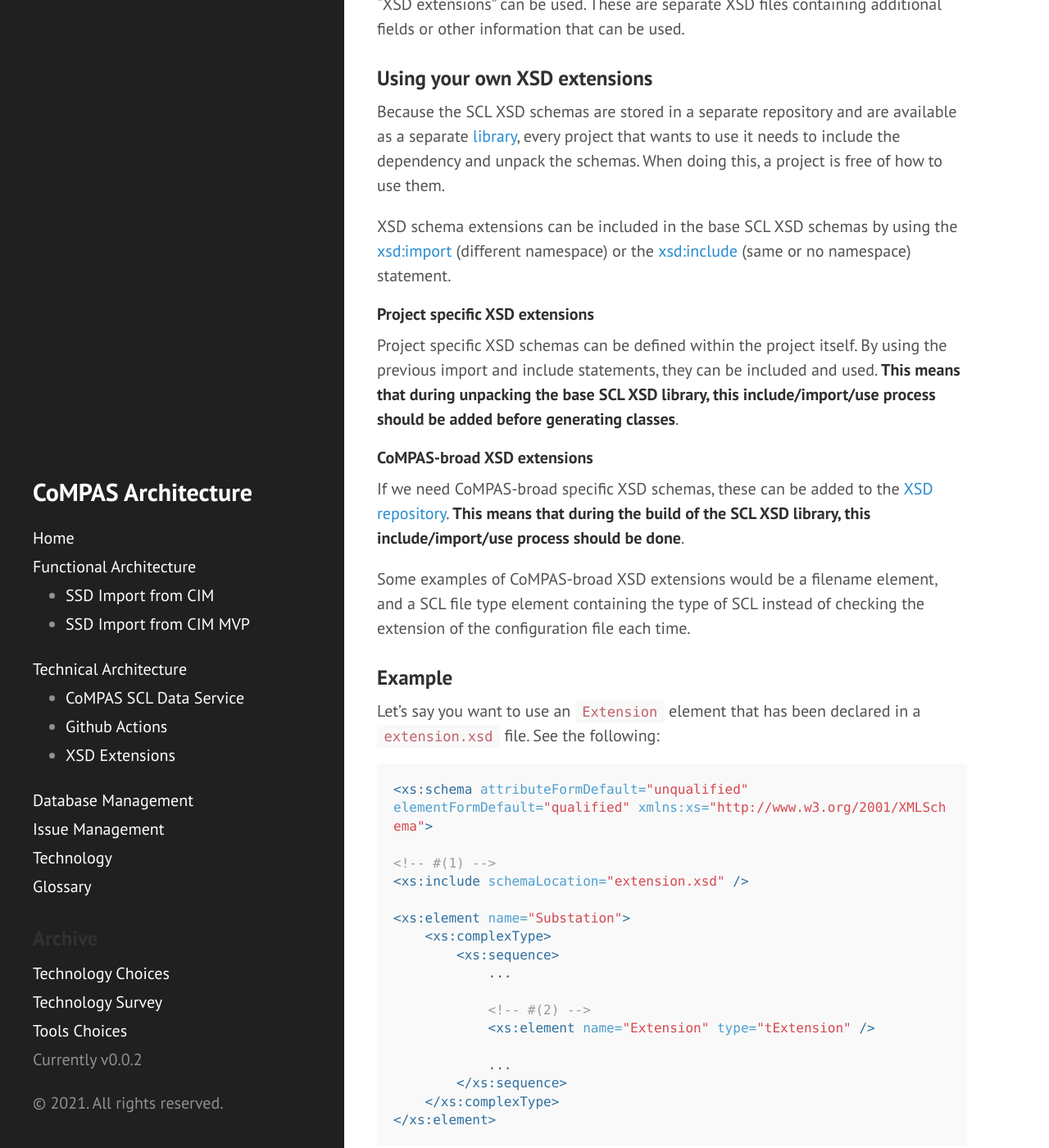
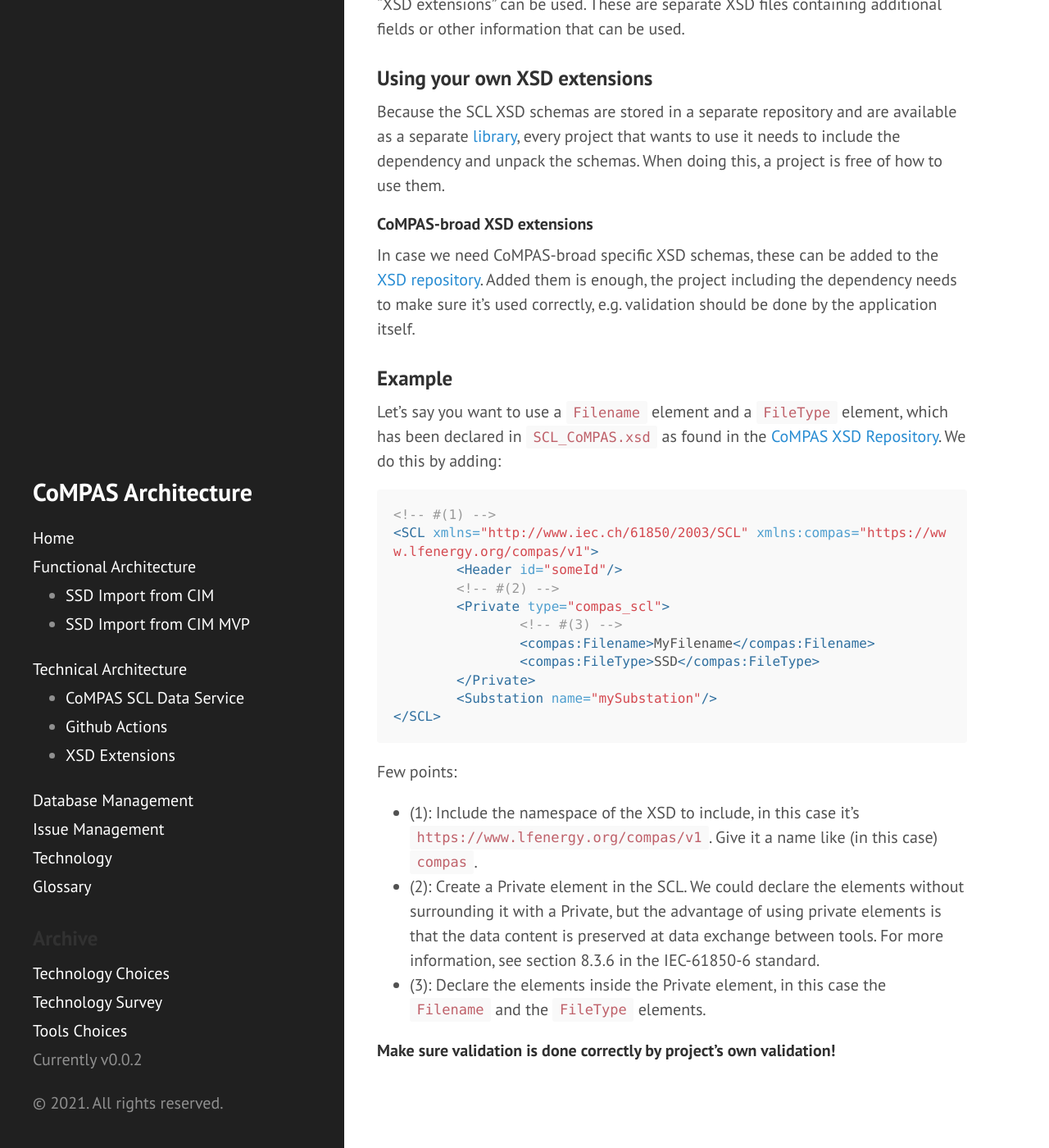
Before and after one commit to com-pas/compas-architecture, a Jekyll site: the page built from technical/XSD_EXTENSIONS.md, in a window 1280 px wide and 1400 px high, scrolled down 380 px. Shown: the whole window at 82% size. Built offline with Jekyll 4.4.1, drawn with Linux system fonts in a browser that asks for light colours; our own code applies the rules of GitHub Pages for plain Markdown files; some of the changed text lies outside the part shown.

Commit message:
Rework
Signed-off-by: Rob Tjalma <rob@tjalma.com>

````diff
--- a/technical/XSD_EXTENSIONS.md
+++ b/technical/XSD_EXTENSIONS.md
@@ -12,61 +12,29 @@ In case organizations need some specific information in their SCL files, so call
 ### Using your own XSD extensions
 Because the SCL XSD schemas are stored in a separate repository and are available as a separate [library](https://github.com/com-pas/compas-scl-xsd/packages/817016), every project that wants to use it needs to include the dependency and unpack the schemas. When doing this, a project is free of how to use them.
 
-XSD schema extensions can be included in the base SCL XSD schemas by using the [xsd:import](https://www.w3.org/TR/xmlschema-1/#composition-schemaImport) (different namespace) or the [xsd:include](https://www.w3.org/TR/xmlschema-1/#compound-schema) (same or no namespace) statement.
-
-#### Project specific XSD extensions
-Project specific XSD schemas can be defined within the project itself. By using the previous import and include statements, they can be included and used. **This means that during unpacking the base SCL XSD library, this include/import/use process should be added before generating classes**.
-
 #### CoMPAS-broad XSD extensions
-If we need CoMPAS-broad specific XSD schemas, these can be added to the [XSD repository](https://github.com/com-pas/compas-scl-xsd).
-**This means that during the build of the SCL XSD library, this include/import/use process should be done**.
-
-Some examples of CoMPAS-broad XSD extensions would be a filename element, and a SCL file type element containing the type of SCL instead of checking the extension of the configuration file each time.
+In case we need CoMPAS-broad specific XSD schemas, these can be added to the [XSD repository](https://github.com/com-pas/compas-scl-xsd). Added them is enough, the project including the dependency needs to make sure it's used correctly, e.g. validation should be done by the application itself.
 
 ### Example
-Let's say you want to use an `Extension` element that has been declared in a `extension.xsd` file. See the following:
+Let's say you want to use a `Filename` element and a `FileType` element, which has been declared in `SCL_CoMPAS.xsd` as found in the [CoMPAS XSD Repository](https://github.com/com-pas/compas-scl-xsd). We do this by adding:
 
 ```xml
-<xs:schema attributeFormDefault="unqualified"
-elementFormDefault="qualified" xmlns:xs="http://www.w3.org/2001/XMLSchema">
+<!-- #(1) -->
+<SCL xmlns="http://www.iec.ch/61850/2003/SCL" xmlns:compas="https://www.lfenergy.org/compas/v1">
+	<Header id="someId"/>
+	<!-- #(2) -->
+ 	<Private type="compas_scl">
+		<!-- #(3) -->
+	 	<compas:Filename>MyFilename</compas:Filename>
+	 	<compas:FileType>SSD</compas:FileType>
+	</Private>
+	<Substation name="mySubstation"/>
+</SCL>
+```
 
-<!-- #(1) -->
-<xs:include schemaLocation="extension.xsd" />
+Few points:
+- (1): Include the namespace of the XSD to include, in this case it's `https://www.lfenergy.org/compas/v1`. Give it a name like (in this case) `compas`.
+- (2): Create a Private element in the SCL. We could declare the elements without surrounding it with a Private, but the advantage of using private elements is that the data content is preserved at data exchange between tools. For more information, see section 8.3.6 in the IEC-61850-6 standard.
+- (3): Declare the elements inside the Private element, in this case the `Filename` and the `FileType` elements.
 
-<xs:element name="Substation">
-    <xs:complexType>
-        <xs:sequence>
-            ...
-
-            <!-- #(2) -->
-            <xs:element name="Extension" type="tExtension" />
-
-            ...
-        </xs:sequence>
-    </xs:complexType>
-</xs:element>
-```
-- (1): Include the XSD schema / extension. (If the namespace of this schema is different, use the xsd:import element as stated above).
-- (2): Use the element where you want in the current XSD schema.
-
-This example includes the following `extension.xsd`:
-
-```xml
-<?xml version="1.0" encoding="UTF-8" standalone="yes"?>
-
-<xs:schema version="1.0" xmlns:xs="http://www.w3.org/2001/XMLSchema">
-
-<!-- (1) -->
-<xs:element name="Extension" type="tExtension" />
-
-<!-- (2) -->
-<xs:simpleType name="tExtension">
-    <xs:restriction base="xs:normalizedString">
-        <xs:minLength value="1"/>
-        <xs:maxLength value="255"/>
-        <xs:pattern value=".+/.+(/.+)*"/>
-    </xs:restriction>
-</xs:simpleType>
-```
-- (1): Besides declared types, elements can also be declared for usage outside this XSD.
-- (2): Types can be declared, including your own specific validation rules.
+**Make sure validation is done correctly by project's own validation!**
````
